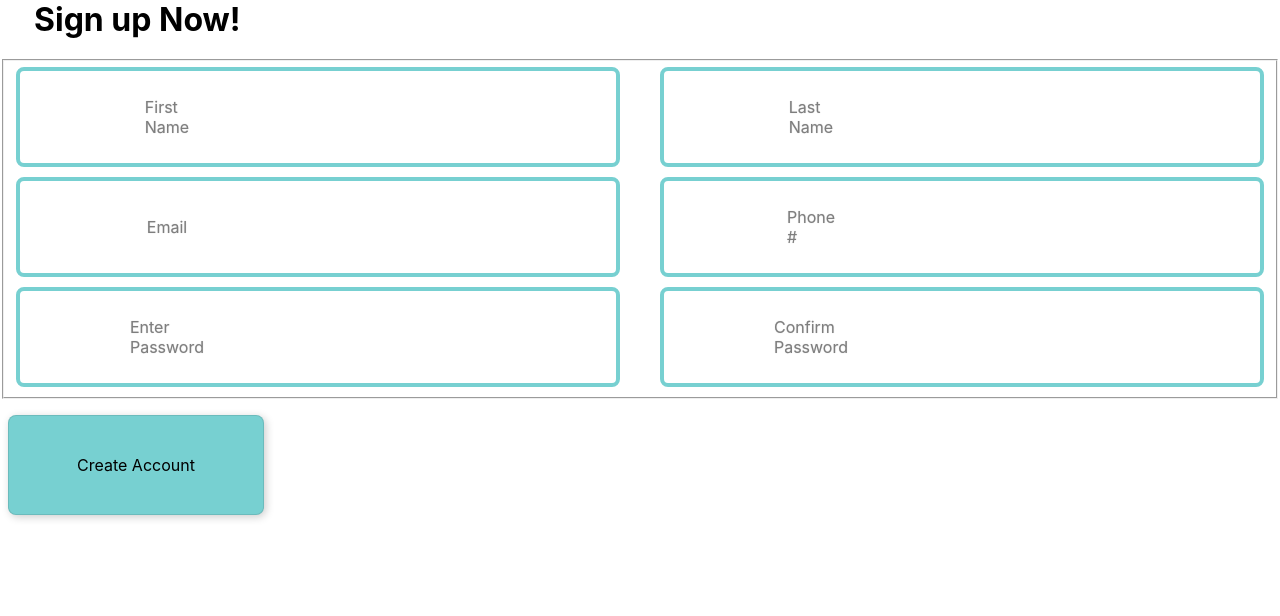
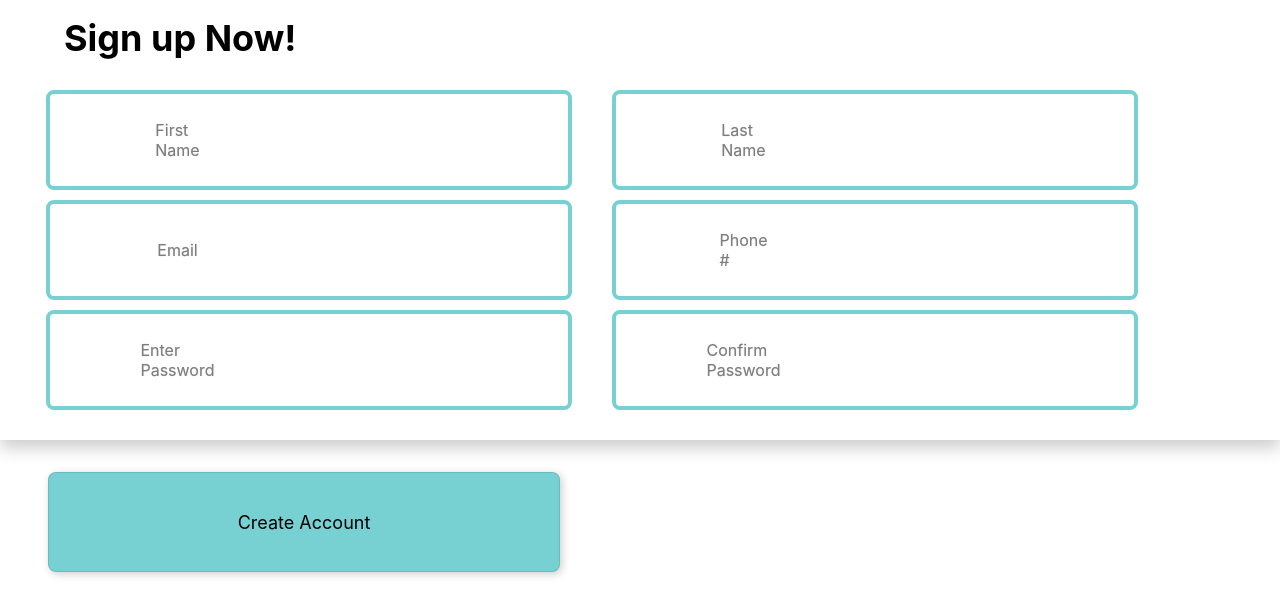
Before and after one commit to EnzoDFer/sign-up-form, a React (Create React App) app in the folder sign-up-form/: page / in a window 1280 px wide. Shown: the top 616 px of the page. Built offline with nearby package versions, Linux system fonts and the light colour scheme.

Commit message:
Change margins and paddings for mult. elements

```diff
--- a/sign-up-form/src/Components/Form.js
+++ b/sign-up-form/src/Components/Form.js
@@ -1,8 +1,8 @@
-import { Input,InputWrapper,Label,LabelHolder,Fieldset,Legend,SubmitButton } from "./Form.styles";
+import { Input,InputWrapper,Label,LabelHolder,Fieldset,Legend,SubmitButton,StyledForm } from "./Form.styles";
 
-const Form = () => {
+const Form = ({...props}) => {
   return (
-    <form>
+    <StyledForm {...props}>
       <Legend>Sign up Now!</Legend>
       <Fieldset>
         <Form.TextInput id='firstName' label='First Name' />
@@ -13,7 +13,7 @@ const Form = () => {
         <Form.PasswordInput id='confirmPassword' label='Confirm Password'/>
       </Fieldset>
       <SubmitButton type="submit" value="Create Account" />
-    </form>
+    </StyledForm>
   );
 }
 
--- a/sign-up-form/src/Components/Form.styles.js
+++ b/sign-up-form/src/Components/Form.styles.js
@@ -24,9 +24,9 @@ const device = {
 }
 
 export const Legend = styled.legend`
-  margin-bottom: 20px;
+  margin-bottom: ${font.medium};
   font-weight: bolder;
-  font-size: 2rem;
+  font-size: ${font.xxlarge};
   margin-left: 2rem;
 `;
 
@@ -57,9 +57,12 @@ export const Input = styled.input`
 export const SubmitButton = styled(Input)`
   background: ${theme.color};
   text-align: center;
-  padding: 0px;
-  width: 20%;
-  margin: 16px 8px 8px 8px;
+  width: 40%;
+  top: calc(100% + 2rem);
+  font-size: ${font.large};
+  padding: ${font.large};
+  margin-left: 1rem;
+  min-width: fit-content;
   border: rgba(0, 0, 0, 0.1) 1px solid;
   box-shadow: 2px 2px 8px rgba(0, 0, 0, 0.2);
 `;
@@ -100,6 +103,8 @@ export const LabelHolder = styled.div`
 `;
 
 export const Fieldset = styled.fieldset`
+  all: unset;
+  padding: ${font.small};
   display: grid;
   grid-auto-columns: 1fr;
   grid-template-columns: repeat(2, 1fr);
@@ -111,3 +116,12 @@ export const Fieldset = styled.fieldset`
     grid-template-columns: none;
   }
 `;
+
+export const StyledForm = styled.form`
+  position: relative;
+  padding: 0.4rem;
+  box-shadow: 0 0.5rem 1rem rgb(0,0,0,0.2);
+  @media (min-width: 1024px) {
+    padding: 1rem 8rem 1rem 2rem;
+  }
+`;
--- a/sign-up-form/src/index.css
+++ b/sign-up-form/src/index.css
@@ -14,4 +14,6 @@ code {
 
 * {
   box-sizing: border-box;
+  margin: 0;
+  padding: 0;
 }
```
